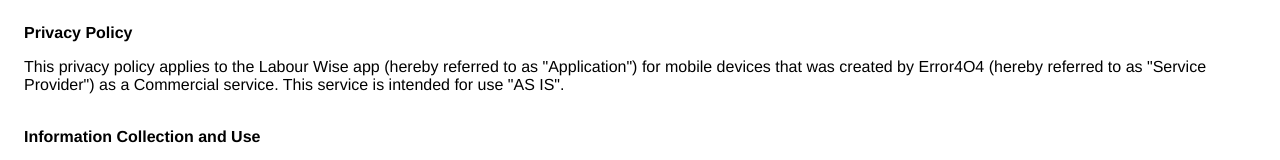
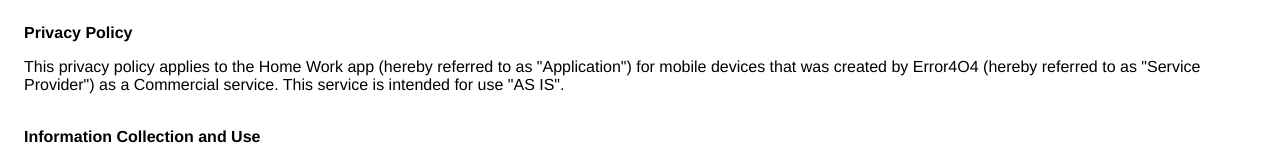
Before and after one commit to dipukumardev/privacy-policy-for-Labour-Wise, a plain HTML site: page index.html in a window 1280 px wide. Shown: the top 160 px of the page. Drawn offline with Linux system fonts and the light colour scheme.

Commit message:
update the company Name

```diff
--- a/index.html
+++ b/index.html
@@ -4,7 +4,8 @@
 <head>
   <meta charset='utf-8'>
   <meta name='viewport' content='width=device-width'>
-  <title>Privacy Policy</title>
+  <link rel="shortcut icon" href="Home-Work.jpg" type="image/x-icon">
+  <title>Home-Work (Privacy Policy)</title>
   <style>
     body {
       font-family: 'Helvetica Neue', Helvetica, Arial, sans-serif;
@@ -15,7 +16,7 @@
 
 <body>
   <strong>Privacy Policy</strong>
-  <p>This privacy policy applies to the Labour Wise app (hereby referred to as "Application") for mobile devices that
+  <p>This privacy policy applies to the Home Work app (hereby referred to as "Application") for mobile devices that
     was created by Error4O4 (hereby referred to as "Service Provider") as a Commercial service. This service is intended
     for use "AS IS".</p><br><strong>Information Collection and Use</strong>
   <p>The Application collects information when you download and use it. This information may include information such as
```
Also changed, not shown: Home-Work.jpg (added).
